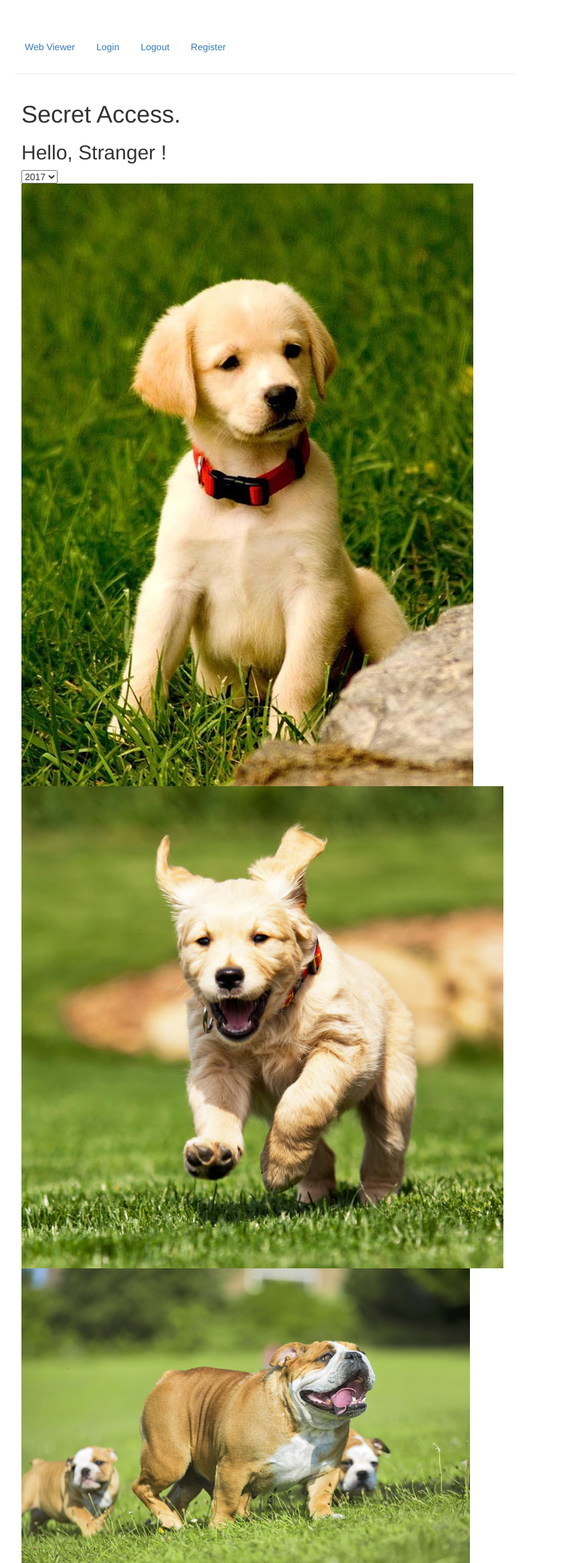
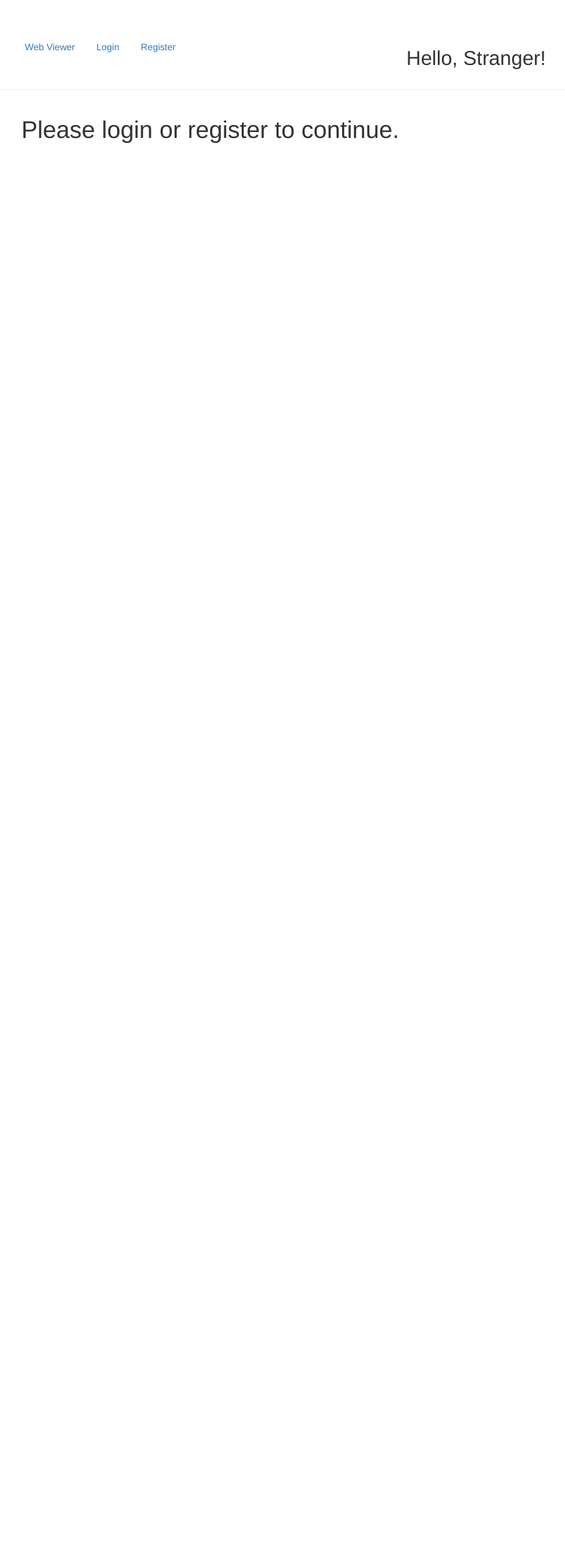
Before and after one commit to TravisBumgarner/Raspberry-Pi-Security-System, a Flask app: page / in a window 1280 px wide. Shown: the whole page at 67% size, without its empty margins (243-1087 px from the left). After the commit the page ends 214 px from the top, so only its background shows below. Run offline with Flask 2, Linux system fonts and the light colour scheme; some libraries are stand-ins or nearby versions.

Commit message:
That moment when one of the most basic features of a website finally clicks after wayyyyyy tooo long of learning web dev

```diff
--- a/app/templates/base.html
+++ b/app/templates/base.html
@@ -10,19 +10,30 @@
 
 <div class="container">
     <div class="row">
-        <div class="col-xs-8 col-xs-offset-2">
+        <div class="col-xs-6 col-xs-offset-2">
             <ul class="nav nav-pills">
                 <li role="presentation"><a href="/index">Web Viewer</a></li>
-                <li role="presentation"><a href="/login">Login</a></li>
-                <li role="presentation"><a href="/logout">Logout</a></li>
-                <li role="presentation"><a href="/register">Register</a></li>
+                {% if current_user.is_authenticated %}
+                    <li role="presentation"><a href="/logout">Logout</a></li>
+                {% else %}
+                    <li role="presentation"><a href="/login">Login</a></li>
+                    <li role="presentation"><a href="/register">Register</a></li>
+                {% endif %}
             </ul>
-            <hr>
+        </div>
+        <div class="col-xs-4">
+            <h2>Hello,
+                {% if current_user.is_authenticated %}
+                    {{ current_user.name }}!
+                {% else %}
+                    Stranger!
+                {% endif %}
+            </h2>
         </div>
     </div>
-            {% block content %}
-            {% endblock %}
-        </div>
+    <hr>
+    {% block content %}
+    {% endblock %}
     </div>
 </div>
 
--- a/app/templates/index_signedin.html
+++ b/app/templates/index_signedin.html
@@ -3,24 +3,20 @@
 
 {% block content %}
 <div class="col-xs-8 col-xs-offset-2">
-    <h1>Secret Access.</h1>
-    <h2>Hello,
-        {% if current_user.is_authenticated %}
-            {{ current_user.name }}
-        {% else %}
-            Stranger
-        {% endif %}!</h2>
-    <form action = "" id = "dateSelect">
-        <select name="date">
-            {% for each_date in display_dates %}
-            <option value = "{{ each_date }}">{{ each_date }}</option>
-            {% endfor %}
-        </select>
+
+  <form action="" method="post" name="login">
+        {{ form.hidden_tag() }}
+            <p>
+              {{ form.start_date }} {{ form.end_date }} <input type="submit" value="Filter">
+                {% for error in form.end_date.errors %}<span style="color: red;">[{{ error }}]</span>{% endfor %}<br>
+                {% for error in form.start_date.errors %}<span style="color: red;">[{{ error }}]</span>{% endfor %}
+            </p>
     </form>
+
+    {{ test_string }}
 
     {% for image in gallery %}
         <img src ="{{ url_for('static', filename = 'img/' + image) }}" class = "img-responsive">
-
     {% endfor %}
 </div>
 
--- a/app/templates/index_signedout.html
+++ b/app/templates/index_signedout.html
@@ -3,6 +3,16 @@
 
 {% block content %}
 <div class="col-xs-8 col-xs-offset-2">
-    <h1>Access Denied, please click login above.</h1>
+    {% with messages = get_flashed_messages() %}
+      {% if messages %}
+        <ul class=flashes>
+        {% for message in messages %}
+          <li>{{ message }}</li>
+        {% endfor %}
+        </ul>
+        <hr>
+      {% endif %}
+    {% endwith %}
+    <h1>Please login or register to continue.</h1>
 </div>
 {% endblock %}
--- a/app/views.py
+++ b/app/views.py
@@ -1,7 +1,7 @@
 from flask import render_template, flash, redirect
 from flask_login import login_user, logout_user, login_required
 from app import app
-from .forms import LoginForm, RegistrationForm #Imports form from forms.py
+from .forms import LoginForm, RegistrationForm, ImageFilterForm #Imports form from forms.py
 from .functions import get_images
 from .models import User
 from . import db
@@ -9,12 +9,20 @@ from . import db
 @app.route('/')
 @app.route('/index')
 def index():
+    return render_template('index_signedout.html')
+
+@app.route('/web_viewer', methods = ['GET','POST'])
+def web_viewer():
     gallery = get_images()
-    display_dates = ["2017","2016","2015"]
+    form = ImageFilterForm()
+    test_string = 'Before Post'
+    if form.validate_on_submit():
+        gallery = get_images() #insert date range into get_images function
+        test_string = 'Getting photos for dates between {} and {}'.format(form.start_date.data, form.end_date.data)
     return render_template('index_signedin.html',
-                           gallery = gallery,
-                           display_dates = display_dates)
-
+                           form=form,
+                           test_string = test_string,
+                           gallery=[])
 
 @app.route('/register', methods = ['GET','POST'])
 def register():
@@ -25,7 +33,7 @@ def register():
                     password = form.password.data)
         db.session.add(user)
         db.session.commit()
-        flash('You can now login.')
+        flash('You will be notified when your account has been approved.')
         return redirect('/index')
     return render_template('register.html', form=form)
 
@@ -34,11 +42,10 @@ def register():
 def login():
     form = LoginForm()
     if form.validate_on_submit():
-        flash('{} is requesting access to view images for {}...'.format(form.email.data, form.visit_select.data))
         user = User.query.filter_by(email=form.email.data).first()
         if user is not None and user.verify_password(form.password.data):
             login_user(user, remember= False)
-            return redirect('/index')
+            return redirect('/web_viewer')
         flash('Invalid username or password.')
     return render_template('login.html', form=form)
 
--- a/config.py
+++ b/config.py
@@ -9,3 +9,6 @@ SQLALCHEMY_MIGRATE_REPO = os.path.join(basedir, 'db_repository')
 # WTForms
 WTF_CSRF_ENABLED = True
 SECRET_KEY = 'you-will-never-guess'
+
+#Login
+LDAP_LOGIN_VIEW = 'adsfsdfsdfogin'
```
Also changed, not shown: app/forms.py (+5 -2 lines), todo.txt (+5 -3 lines), app.db, app/static/img/2017-03-01-00-45-12.jpg (added), app/static/img/2017-03-01-00-45-14.jpg (added), app/static/img/2017-03-01-00-47-36.jpg (added), app/static/img/2017-03-01-00-47-38.jpg (added), app/static/img/Redevet.jpg (deleted), app/static/img/too-cute-doggone-it-video-playlist.jpg (deleted), app/static/img/unnamed.jpg (deleted).
